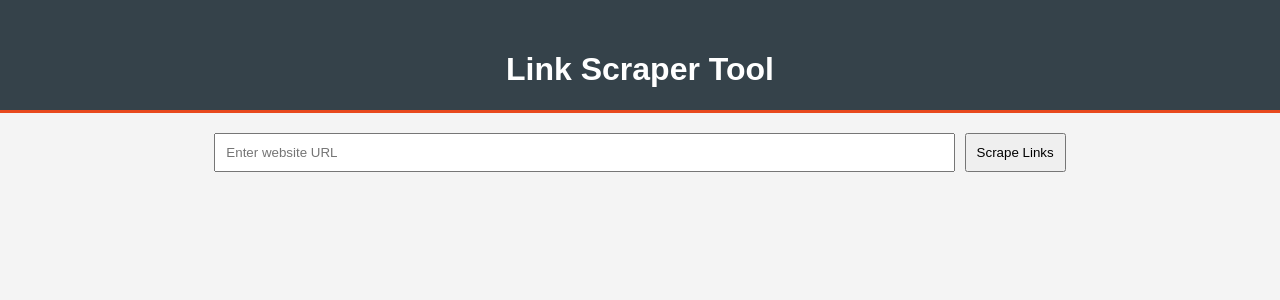
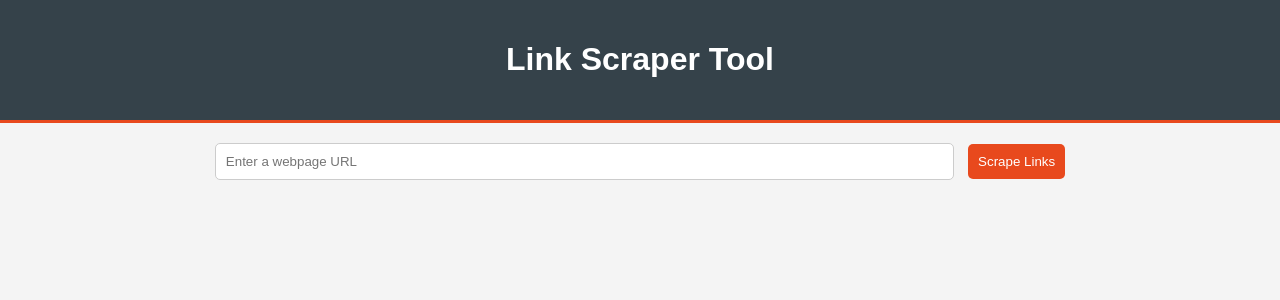
Before and after one commit to praneeth-coder-2005/claw-notifier-bot, a Flask app: page / in a window 1280 px wide. Shown: the top 300 px of the page. Run offline with Flask 3, Linux system fonts and the light colour scheme.

Commit message:
Update index.html

```diff
--- a/templates/index.html
+++ b/templates/index.html
@@ -7,39 +7,43 @@
     <style>
         body {
             font-family: Arial, sans-serif;
+            background-color: #f4f4f4;
             margin: 0;
             padding: 0;
-            background-color: #f4f4f4;
+        }
+        header {
+            background-color: #35424a;
+            color: white;
+            text-align: center;
+            padding: 20px;
+            border-bottom: 3px solid #e8491d;
         }
         .container {
             width: 80%;
-            margin: auto;
-            overflow: hidden;
-        }
-        header {
-            background: #35424a;
-            color: #ffffff;
-            padding-top: 30px;
-            min-height: 70px;
-            border-bottom: #e8491d 3px solid;
-        }
-        header h1 {
-            text-align: center;
-        }
-        form {
-            margin: 20px 0;
+            margin: 20px auto;
             text-align: center;
         }
         input[type="text"] {
             padding: 10px;
             width: 70%;
-            margin-right: 5px;
+            margin-right: 10px;
+            border: 1px solid #ccc;
+            border-radius: 5px;
         }
         input[type="submit"] {
             padding: 10px;
+            background-color: #e8491d;
+            color: white;
+            border: none;
+            border-radius: 5px;
+            cursor: pointer;
         }
         ul {
-            list-style-type: none;
+            list-style: none;
+            padding: 0;
+        }
+        ul li {
+            margin: 5px 0;
         }
     </style>
 </head>
@@ -49,7 +53,7 @@
     </header>
     <div class="container">
         <form method="POST">
-            <input type="text" name="url" placeholder="Enter website URL" required>
+            <input type="text" name="url" placeholder="Enter a webpage URL" required>
             <input type="submit" value="Scrape Links">
         </form>
         {% if links %}
```
